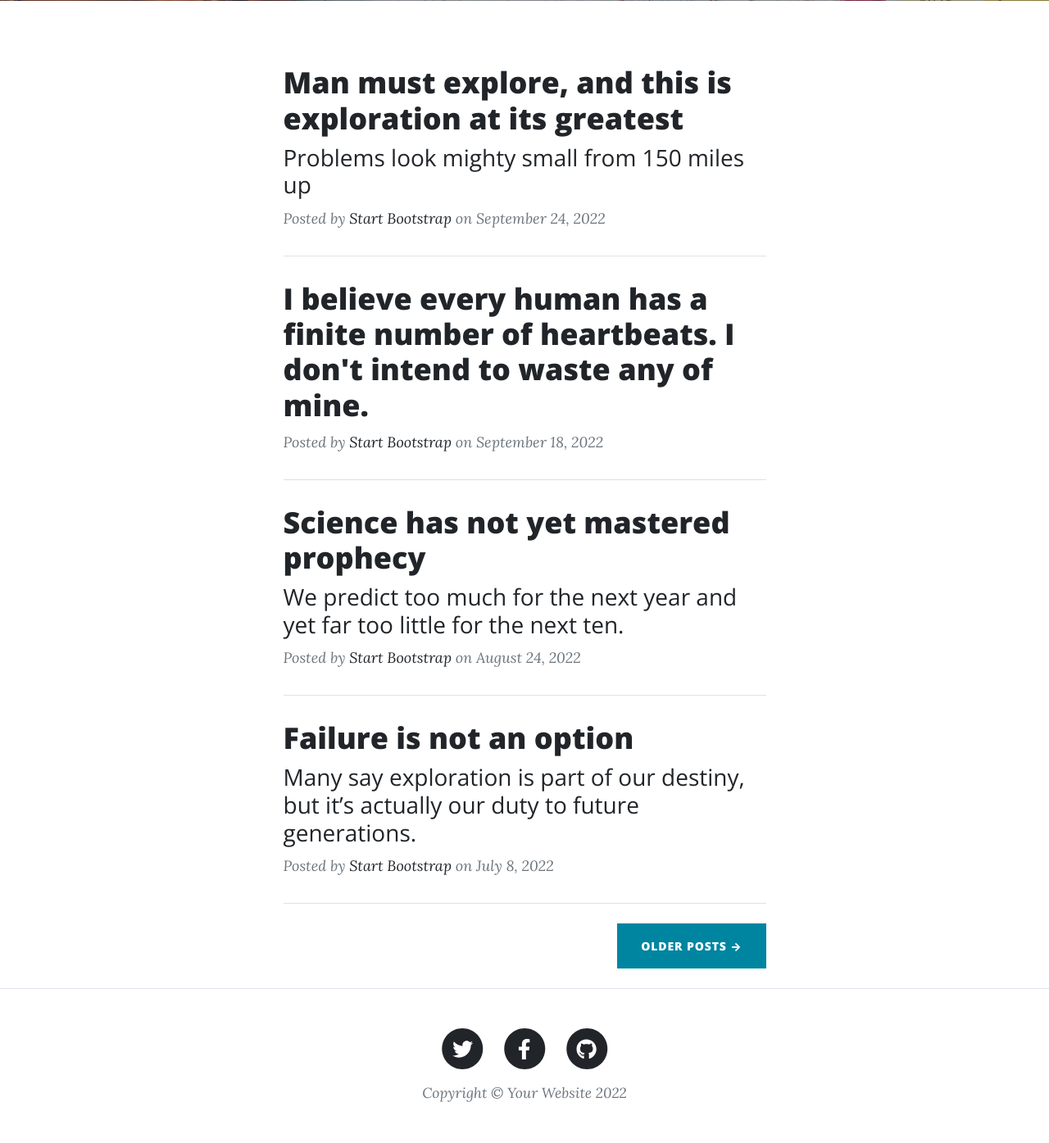
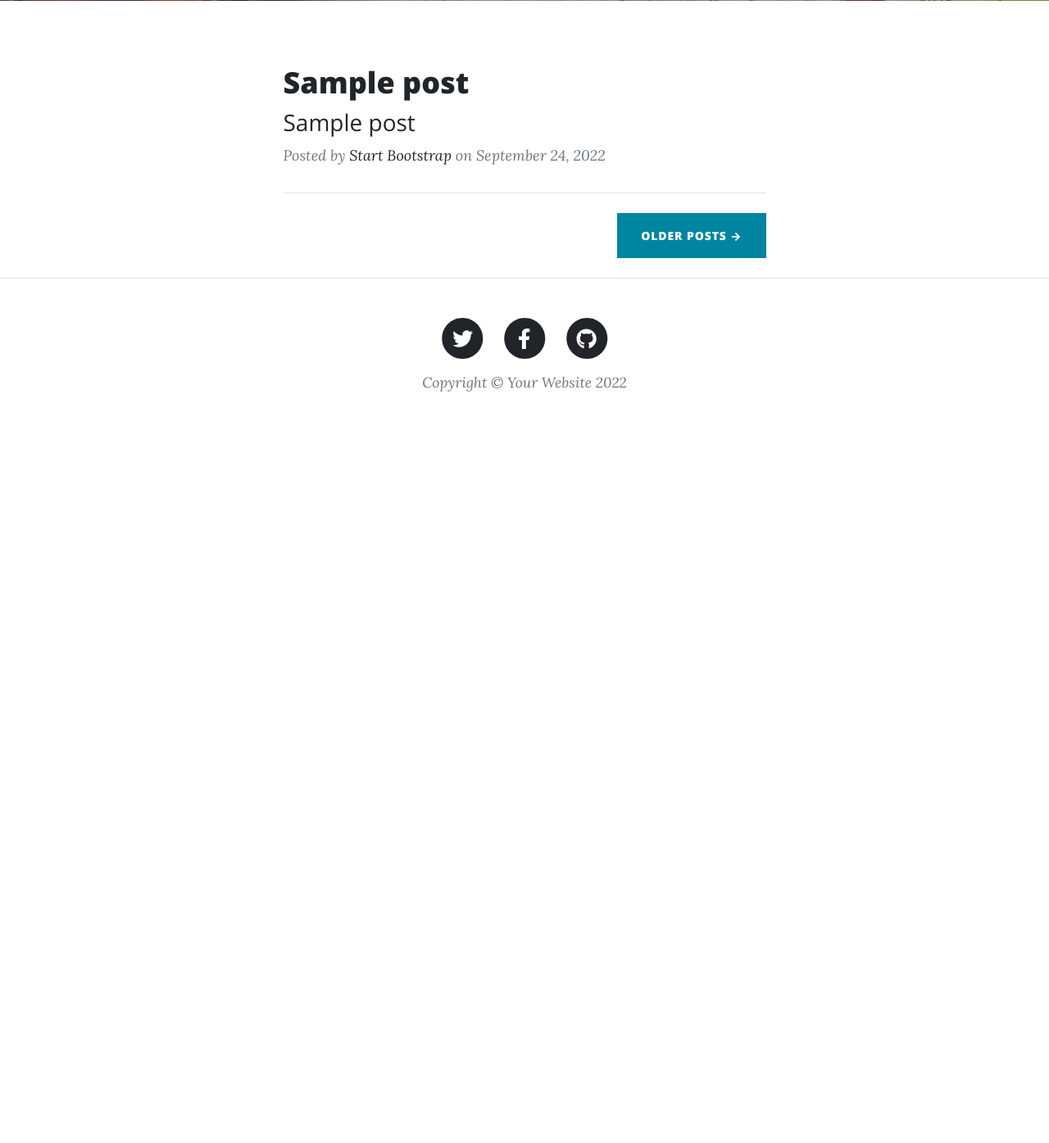
Before and after one commit to NoahThomlison/100-days-of-python, a Flask app: template day-59/templates/index.html in a window 1280 px wide. Shown: the part 531-1926 px from the top of the page at 82% size. After the commit the page ends 1009 px from the top, so only its background shows below. Run offline with Flask 2, Linux system fonts and the light colour scheme; the template is opened without the code that fills it: most values are stand-ins (such as "Sample title", 1, 10 or a date in 2020); some libraries are stand-ins or nearby versions.

Commit message:
dyamically render api for posts

```diff
--- a/day-59/server.py
+++ b/day-59/server.py
@@ -5,7 +5,9 @@ app = Flask(__name__)
 
 @app.route('/')
 def home():
-    return render_template("index.html")
+    url = "https://api.npoint.io/c790b4d5cab58020d391"
+    response = requests.get(url).json()
+    return render_template("index.html", posts=response)
 
 
 @app.route('/about')
--- a/day-59/templates/index.html
+++ b/day-59/templates/index.html
@@ -37,11 +37,13 @@
         <div class="container px-4 px-lg-5">
             <div class="row gx-4 gx-lg-5 justify-content-center">
                 <div class="col-md-10 col-lg-8 col-xl-7">
+
                     <!-- Post preview-->
+                    {% for post in posts %}
                         <div class="post-preview">
                             <a href="post.html">
-                            <h2 class="post-title">Man must explore, and this is exploration at its greatest</h2>
-                            <h3 class="post-subtitle">Problems look mighty small from 150 miles up</h3>
+                                <h2 class="post-title">{{post["title"]}}</h2>
+                                <h3 class="post-subtitle">{{post["subtitle"]}}</h3>
                             </a>
                             <p class="post-meta">
                                 Posted by
@@ -51,45 +53,8 @@
                         </div>
                         <!-- Divider-->
                         <hr class="my-4" />
-                    <!-- Post preview-->
-                    <div class="post-preview">
-                        <a href="post.html"><h2 class="post-title">I believe every human has a finite number of heartbeats. I don't intend to waste any of mine.</h2></a>
-                        <p class="post-meta">
-                            Posted by
-                            <a href="#!">Start Bootstrap</a>
-                            on September 18, 2022
-                        </p>
-                    </div>
-                    <!-- Divider-->
-                    <hr class="my-4" />
-                    <!-- Post preview-->
-                    <div class="post-preview">
-                        <a href="post.html">
-                            <h2 class="post-title">Science has not yet mastered prophecy</h2>
-                            <h3 class="post-subtitle">We predict too much for the next year and yet far too little for the next ten.</h3>
-                        </a>
-                        <p class="post-meta">
-                            Posted by
-                            <a href="#!">Start Bootstrap</a>
-                            on August 24, 2022
-                        </p>
-                    </div>
-                    <!-- Divider-->
-                    <hr class="my-4" />
-                    <!-- Post preview-->
-                    <div class="post-preview">
-                        <a href="post.html">
-                            <h2 class="post-title">Failure is not an option</h2>
-                            <h3 class="post-subtitle">Many say exploration is part of our destiny, but it’s actually our duty to future generations.</h3>
-                        </a>
-                        <p class="post-meta">
-                            Posted by
-                            <a href="#!">Start Bootstrap</a>
-                            on July 8, 2022
-                        </p>
-                    </div>
-                    <!-- Divider-->
-                    <hr class="my-4" />
+                    {% endfor %}
+
                     <!-- Pager-->
                     <div class="d-flex justify-content-end mb-4"><a class="btn btn-primary text-uppercase" href="#!">Older Posts →</a></div>
                 </div>
```
Lines whose indentation alone changed are shown as unchanged.
